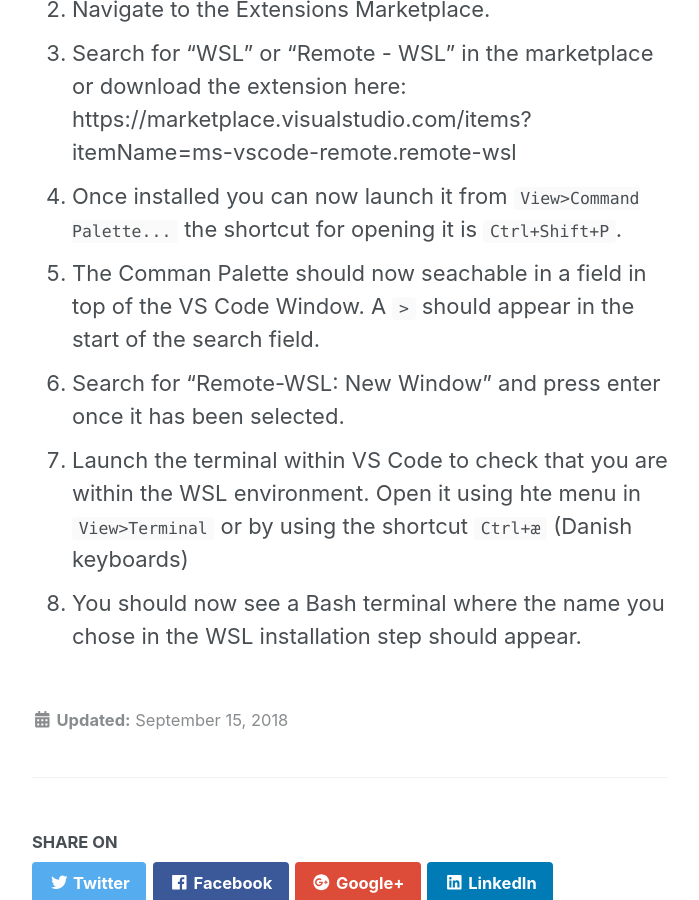
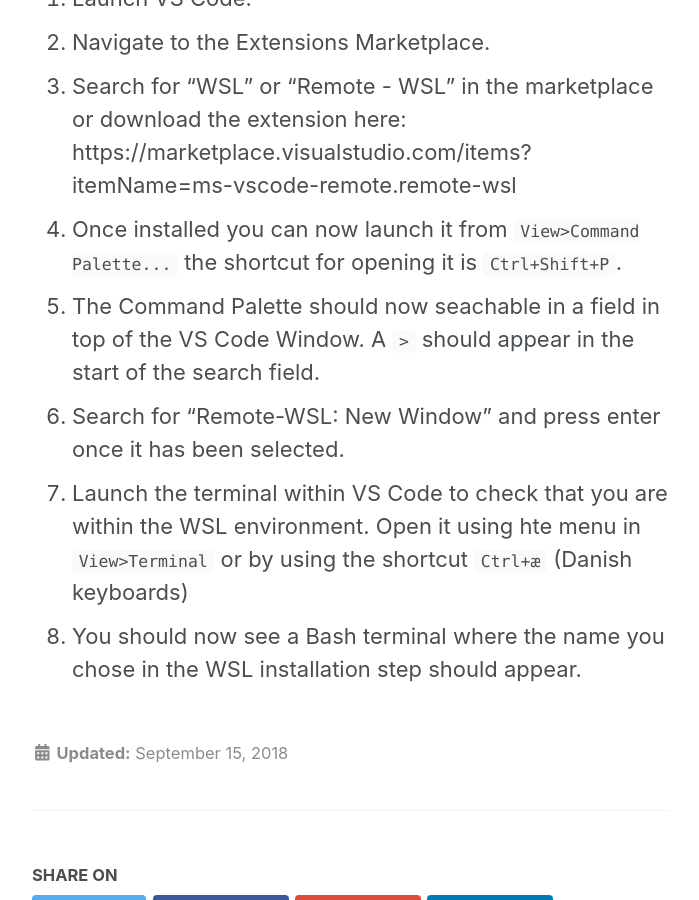
Before and after one commit to grottrup/grottrup.github.io, a Jekyll site: the page built from _posts/2018-09-15-Getting-WSL.md, in a window 1280 px wide and 900 px high, scrolled down 1886 px. Shown: the whole window, without its empty margins (290-989 px from the left). Built offline with Jekyll 4.4.1, drawn with Linux system fonts in a browser that asks for light colours; nearby versions of some CDN libraries; some of the changed text lies outside the part shown.

Commit message:
Update 2018-09-15-Getting-WSL.md

````diff
--- a/_posts/2018-09-15-Getting-WSL.md
+++ b/_posts/2018-09-15-Getting-WSL.md
@@ -4,7 +4,7 @@ Windows Subsystem for Linux (WSL) enables using the Linux terminal within your W
 
 See the official guide by Microsoft or follow the steps below: https://docs.microsoft.com/en-us/windows/wsl/install-win10
 
-1. Run the following comman as administator in PowerShell:
+1. Run the following command as administator in PowerShell:
 
 ``` PowerShell
 
@@ -48,7 +48,7 @@ Visual Studio Code ("VS Code" or just "Code" abbreviated) is an editor or light
 2. Navigate to the Extensions Marketplace.
 3. Search for "WSL" or "Remote - WSL" in the marketplace or download the extension here: https://marketplace.visualstudio.com/items?itemName=ms-vscode-remote.remote-wsl
 4. Once installed you can now launch it from `View>Command Palette...` the shortcut for opening it is `Ctrl+Shift+P`.
-5. The Comman Palette should now seachable in a field in top of the VS Code Window. A `>` should appear in the start of the search field.
+5. The Command Palette should now seachable in a field in top of the VS Code Window. A `>` should appear in the start of the search field.
 6. Search for "Remote-WSL: New Window" and press enter once it has been selected.
 7. Launch the terminal within VS Code to check that you are within the WSL environment. Open it using hte menu in `View>Terminal` or by using the shortcut `Ctrl+æ` (Danish keyboards)
 8. You should now see a Bash terminal where the name you chose in the WSL installation step should appear.
````
